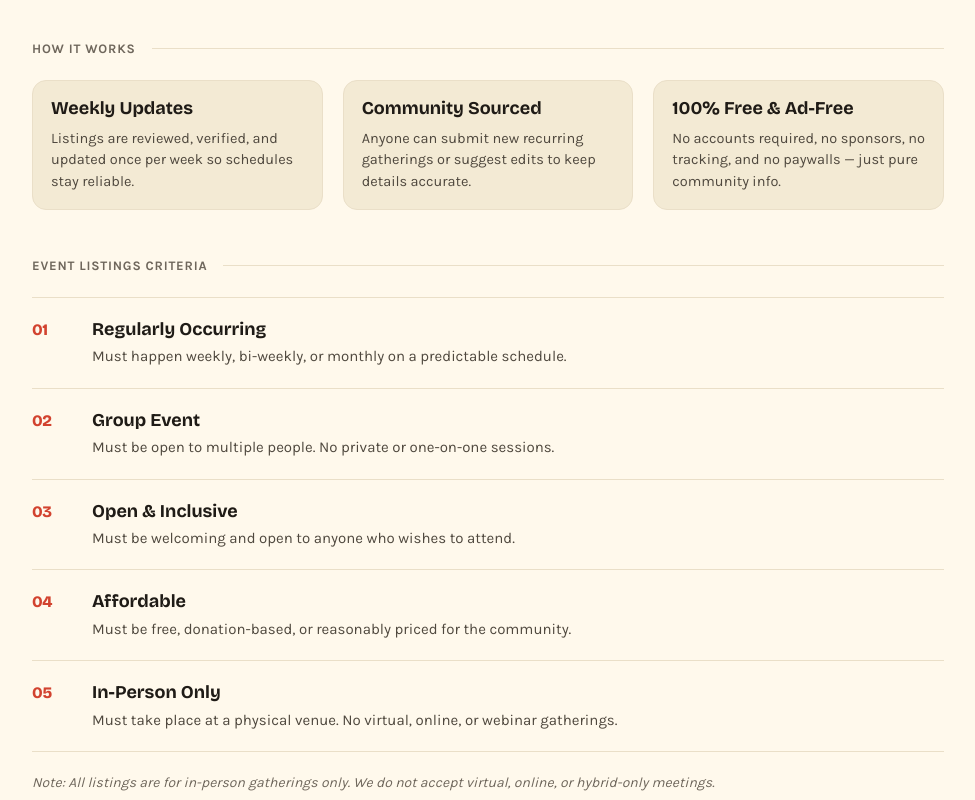
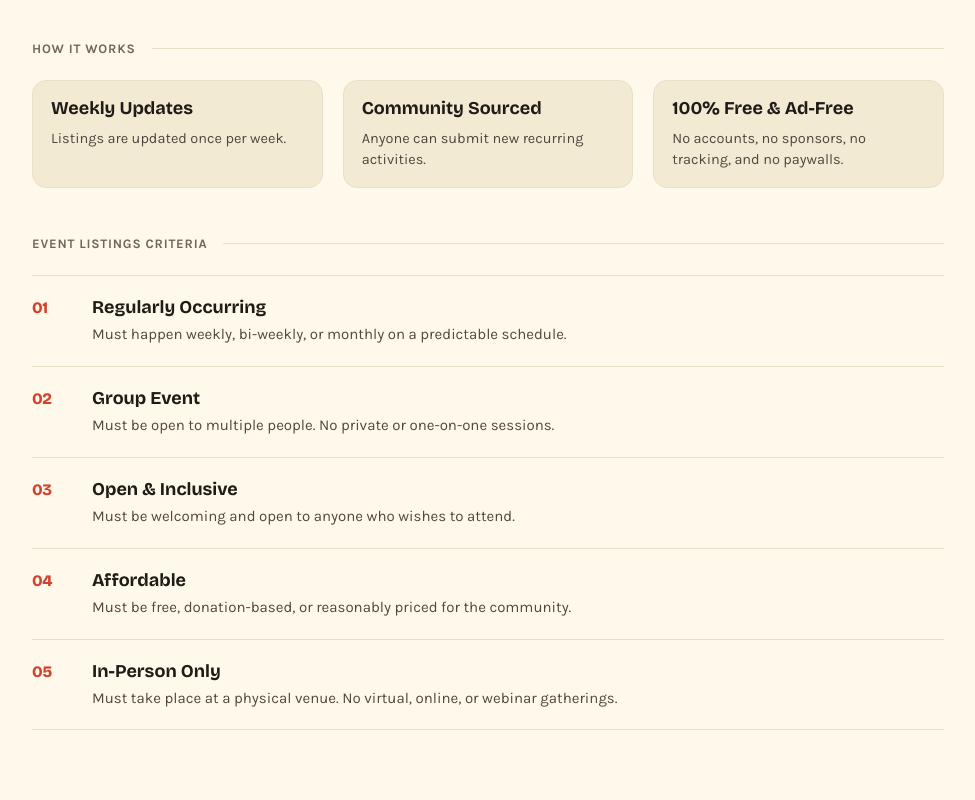
Before and after one commit to someplace-social/someplace_social, a Next.js app: page / in a window 1280 px wide. Shown: the part 540-1340 px from the top of the page, without its empty margins (152-1127 px from the left). Built offline with nearby package versions, Linux system fonts and the light colour scheme; no server answers.

Commit message:
Update About page descriptions and remove criteria footnote

```diff
--- a/app/page.tsx
+++ b/app/page.tsx
@@ -42,15 +42,15 @@ const CRITERIA_ITEMS = [
 const HOW_IT_WORKS_STEPS = [
   {
     title: 'Weekly Updates',
-    description: 'Listings are reviewed, verified, and updated once per week so schedules stay reliable.',
+    description: 'Listings are updated once per week.',
   },
   {
     title: 'Community Sourced',
-    description: 'Anyone can submit new recurring gatherings or suggest edits to keep details accurate.',
+    description: 'Anyone can submit new recurring activities.',
   },
   {
     title: '100% Free & Ad-Free',
-    description: 'No accounts required, no sponsors, no tracking, and no paywalls — just pure community info.',
+    description: 'No accounts, no sponsors, no tracking, and no paywalls.',
   },
 ] as const;
 
@@ -86,7 +86,6 @@ export default function Home() {
             />
           </div>
         </section>
-
         <section className={styles.sectionBlock} aria-labelledby="how-it-works-heading">
           <div className={styles.sectionHeader}>
             <h2 id="how-it-works-heading" className={styles.sectionHeaderTitle}>
@@ -103,7 +102,6 @@ export default function Home() {
             ))}
           </div>
         </section>
-
         <section className={styles.sectionBlock} aria-labelledby="criteria-heading">
           <div className={styles.sectionHeader}>
             <h2 id="criteria-heading" className={styles.sectionHeaderTitle}>
@@ -124,9 +122,6 @@ export default function Home() {
               </li>
             ))}
           </ol>
-          <p className={styles.criteriaFootnote}>
-            Note: All listings are for in-person gatherings only. We do not accept virtual, online, or hybrid-only meetings.
-          </p>
         </section>
       </main>
       <Footer />
```
